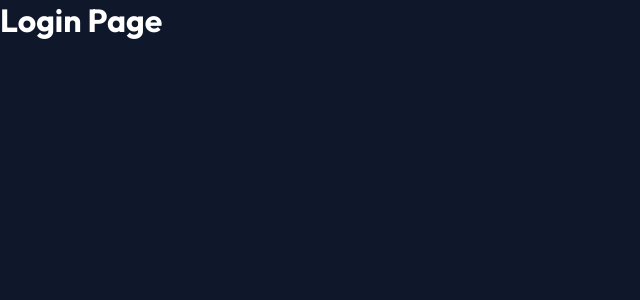
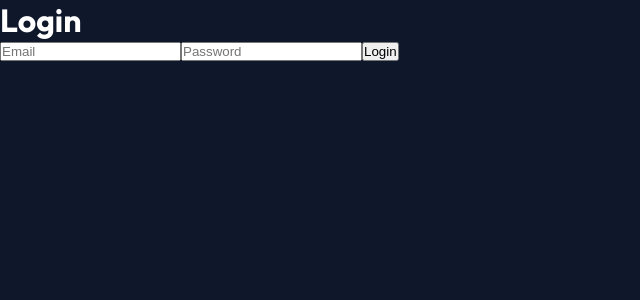
Before and after one commit to seyar1382/trackora, a React (Vite) app: page /login in a window 1280 px wide. Shown: the top 300 px of the page, without its empty margins (0-640 px from the left). Built offline with nearby package versions, Linux system fonts and the light colour scheme.

Commit message:
add axios for API requests; implement login functionality with form handling; update register component structure

```diff
--- a/package.json
+++ b/package.json
@@ -10,6 +10,7 @@
     "preview": "vite preview"
   },
   "dependencies": {
+    "axios": "^1.20.0",
     "react": "^19.2.6",
     "react-dom": "^19.2.6",
     "react-icons": "^5.7.0",
--- /dev/null
+++ b/src/api/api.js
@@ -0,0 +1,7 @@
+import axios from "axios";
+
+const api = axios.create({
+  baseURL: "http://localhost:3001",
+});
+
+export default api;
--- a/src/pages/login.jsx
+++ b/src/pages/login.jsx
@@ -1,5 +1,51 @@
+import { useState } from "react";
+import api from "../api/api";
+import { useNavigate } from "react-router-dom";
+
 function Login() {
-  return <h1>Login Page</h1>;
+  const [email, setEmail] = useState("");
+  const [password, setPassword] = useState("");
+  const navigate = useNavigate();
+
+  async function handleLogin(e) {
+    e.preventDefault();
+
+    try {
+      const response = await api.post("/auth/login", {
+        email,
+        password,
+      });
+
+      localStorage.setItem("token", response.data.token);
+
+      navigate("/");
+    } catch (error) {
+      console.error("Login error:", error);
+      alert("Invalid email or password");
+    }
+  }
+
+  return (
+    <form onSubmit={handleLogin}>
+      <h1>Login</h1>
+
+      <input
+        type="email"
+        placeholder="Email"
+        value={email}
+        onChange={(e) => setEmail(e.target.value)}
+      />
+
+      <input
+        type="password"
+        placeholder="Password"
+        value={password}
+        onChange={(e) => setPassword(e.target.value)}
+      />
+
+      <button type="submit">Login</button>
+    </form>
+  );
 }
 
 export default Login;
--- a/src/pages/register.jsx
+++ b/src/pages/register.jsx
@@ -1,5 +1,9 @@
 function Register() {
-  return <h1>Register Page</h1>;
+  return (
+    <div>
+      <h1>Register</h1>
+    </div>
+  );
 }
 
 export default Register;
```
Also changed, not shown: 1 other file (tests, documents, lock files or other folders).
